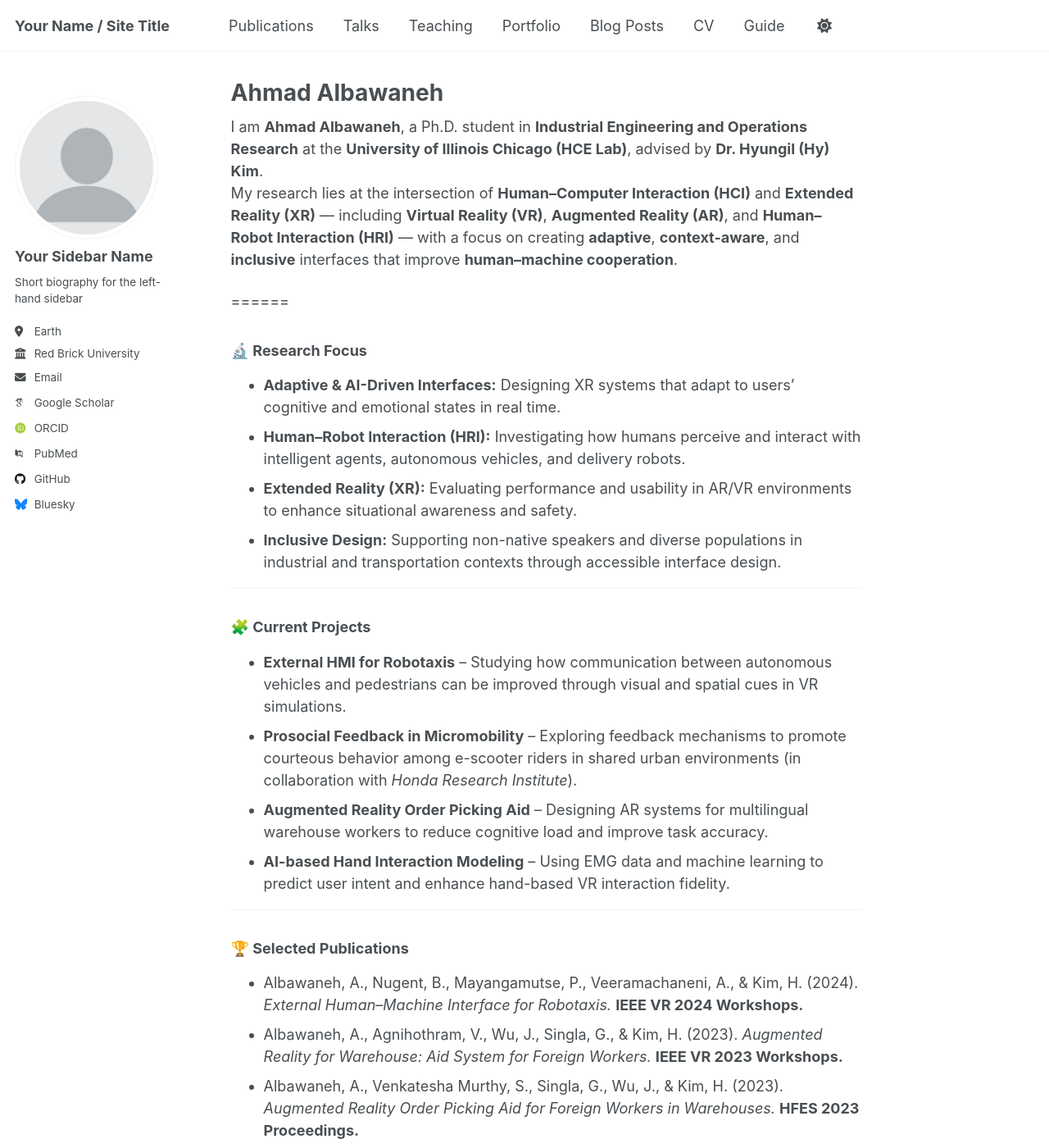
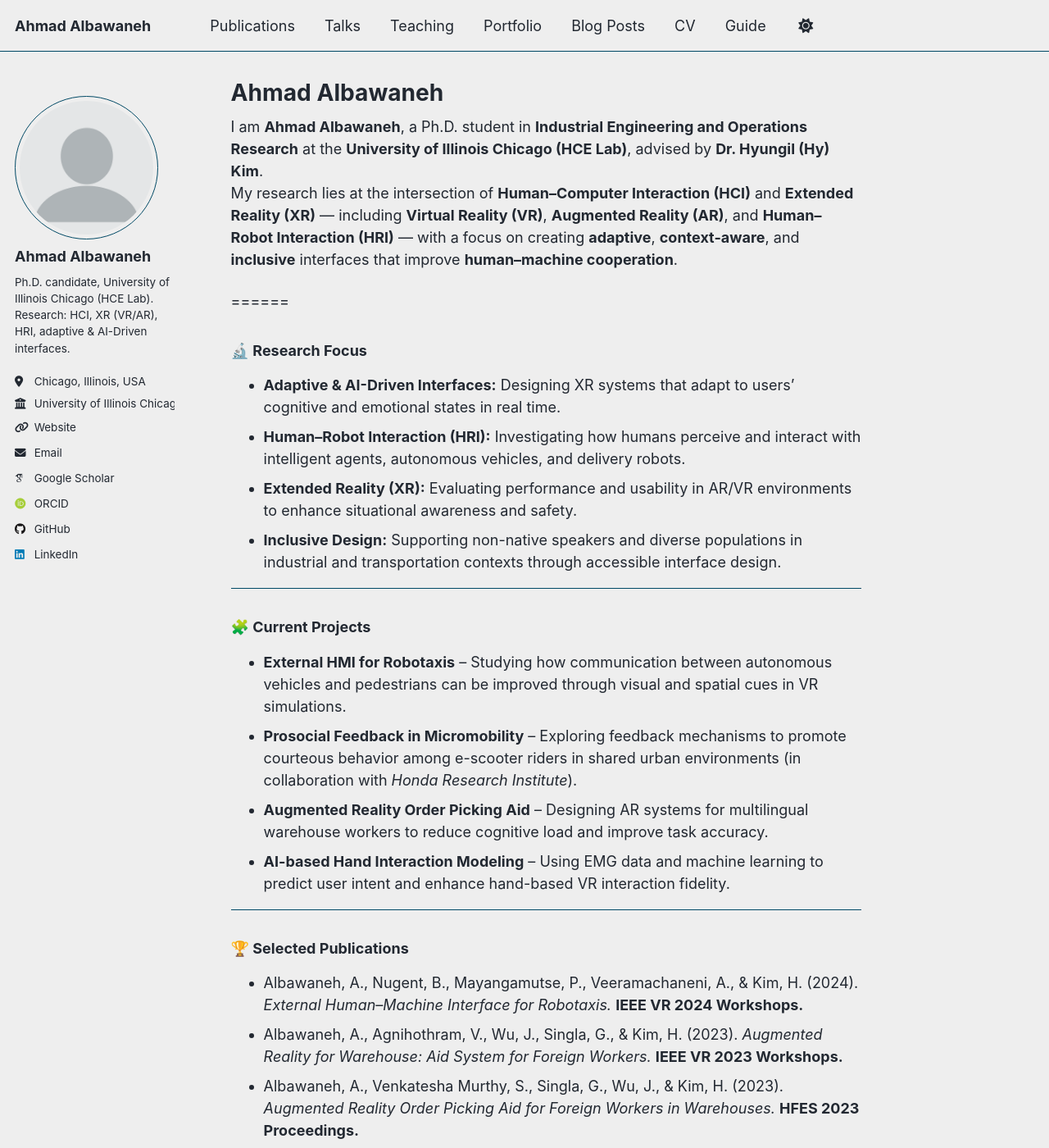
Before and after one commit to bawaneh/bawaneh, a Jekyll site: the page built from _pages/about.md, in a window 1280 px wide and 1400 px high. Shown: the whole window at 82% size. Built offline with Jekyll 4.4.1, drawn with Linux system fonts in a browser that asks for light colours; some web fonts are replaced; a script that is not in the unit is left out; some of the changed text lies outside the part shown.

Commit message:
Update _config.yml

```diff
--- a/_config.yml
+++ b/_config.yml
@@ -8,11 +8,11 @@
 
 # Basic Site Settings
 locale                   : "en-US"
-site_theme               : "default" # Currently available options are "default", "air"
-title                    : "Your Name / Site Title"
+site_theme               : "air" # Currently available options are "default", "air"
+title                    : "Ahmad Albawaneh"
 title_separator          : "-"
-name                     : &name "Your Name"
-description              : &description "Your Name's academic portfolio"   # Update this with a general description of your site, this is the default if not overridden by a page
+name                     : &name "Ahmad Albawaneh"
+description              : &description "Ahmad Albawaneh's academic portfolio"   # Update this with a general description of your site, this is the default if not overridden by a page
 url                      : https://academicpages.github.io # The base hostname & protocol for your site e.g. "https://[your GitHub username].github.io",
                                                            # or if you already have some other page hosted on Github then use "https://[your GitHub username].github.io/[Your Repo Name]"
 baseurl                  : "" # the subpath of your site, e.g. "/blog"
@@ -24,23 +24,23 @@ repository               : "academicpages/academicpages.github.io"
 author:
   # Biographic information
   avatar           : "profile.png"
-  name             : "Your Sidebar Name"
+  name             : "Ahmad Albawaneh"
   pronouns         : # example: "she/her"
-  bio              : "Short biography for the left-hand sidebar"
-  location         : "Earth"
-  employer         : "Red Brick University"
-  uri              : # URL
-  email            : "none@example.org"
+  bio              : "Ph.D. candidate, University of Illinois Chicago (HCE Lab). Research: HCI, XR (VR/AR), HRI, adaptive & AI-Driven interfaces."
+  location         : "Chicago, Illinois, USA"
+  employer         : "University of Illinois Chicago"
+  uri              : "https://www.uic.edu/"# URL
+  email            : "aalba@uic.edu"
 
   # Academic websites
   academia         : # URL
   arxiv            : # URL - Update with the correct link to your profile
-  googlescholar    : "https://scholar.google.com/citations?user=PS_CX0AAAAAJ"
+  googlescholar    : "https://scholar.google.com/citations?user=ywoPBf8AAAAJ&hl=en"
   inspire-hep      : # URL
   impactstory      : # URL
-  orcid            : "https://orcid.org/yourorcidurl"
+  orcid            : "https://orcid.org/0000-0001-8350-6661"
   semantic         : # URL
-  pubmed           : "https://www.ncbi.nlm.nih.gov/pubmed/?term=john+snow"
+  pubmed           : #URL
   researchgate     : # URL
   scopus           : # URL
 
@@ -48,13 +48,13 @@ author:
   bitbucket        : # Username - Update with your username on the site
   codepen          : # Username
   dribbble         : # Username
-  github           : "academicpages"
+  github           : "bawaneh"
   kaggle           : # Username
   stackoverflow    : # User number or user number and name (i.e., use "1" or "1/jeff-atwood")
 
   # Social media
   artstation       : # Username
-  bluesky          : "bsky.app" # Replace this with you Bluesky username
+  bluesky          :  # Replace this with you Bluesky username
   facebook         : # Username
   flickr           : # Username
   foursquare       : # Username
@@ -63,7 +63,7 @@ author:
   keybase          : # Username
   instagram        : # Username
   lastfm           : # Username
-  linkedin         : # Username
+  linkedin         : ahmadbawaneh # Username
   mastodon         : # URL
   medium           : # URL
   pinterest        : # Username
```
